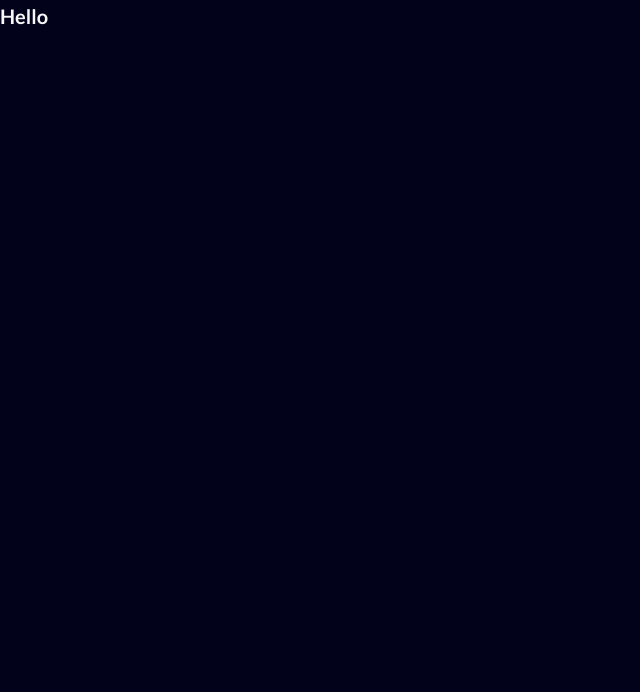
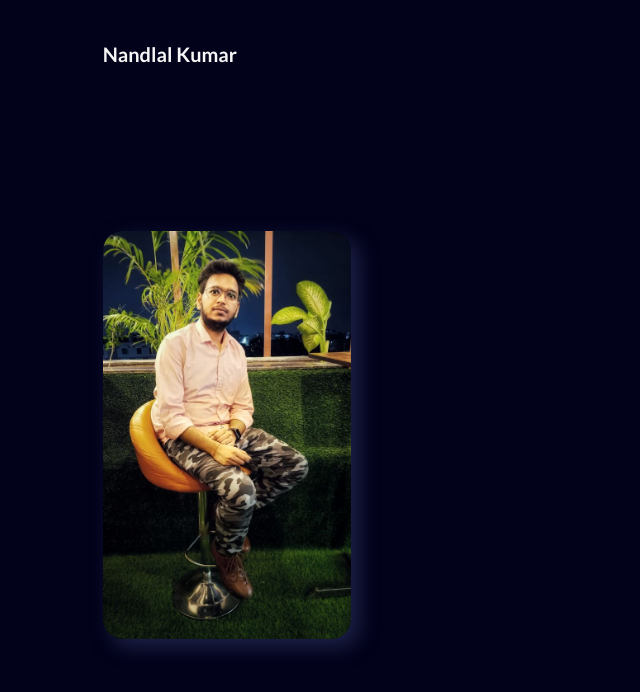
Before and after one commit to NandlalKumar615/Nandlal_Kumar, a React (Create React App) app: page / in a window 1280 px wide. Shown: the top 692 px of the page, without its empty margins (0-640 px from the left). Built offline with nearby package versions, Linux system fonts and the light colour scheme.

Commit message:
add-photo-and-name

```diff
--- a/src/App.js
+++ b/src/App.js
@@ -1,9 +1,13 @@
+import React from 'react';
+
+import Header from './components/Header/Header';
+
 import './App.scss';
 
 function App() {
   return (
     <div className="container">
-      <h1>Hello</h1>
+      <Header></Header>
     </div>
   );
 }
--- /dev/null
+++ b/src/components/Header/Header.js
@@ -0,0 +1,17 @@
+import React from 'react';
+
+import NameAndPhoto from './NameAndPhoto';
+
+import './Header.scss';
+
+
+
+const Header=()=>{
+    return (
+        <div className='header'>
+            <NameAndPhoto></NameAndPhoto>
+        </div>
+    );
+}
+
+export default Header;
--- /dev/null
+++ b/src/components/Header/Header.scss
@@ -0,0 +1,5 @@
+.header{
+    grid-column: 1 / -1;
+    display: grid;
+    grid-template-columns: repeat(12,1fr);
+}
--- /dev/null
+++ b/src/components/Header/NameAndPhoto.js
@@ -0,0 +1,14 @@
+import './NameAndPhoto.scss';
+
+import NanlalPhoto from '../../Images/Nandlal_Kumar.jpg'
+
+const NameAndPhoto = () =>{
+    return(
+        <div className='name_and_photo'>
+            <h1 className='name_and_photo-name'>Nandlal Kumar</h1>
+            <img src={NanlalPhoto} alt="Nandlal Kumar" />
+        </div>
+    );
+}
+
+export default NameAndPhoto;
--- /dev/null
+++ b/src/components/Header/NameAndPhoto.scss
@@ -0,0 +1,31 @@
+.name_and_photo{
+    grid-column: 1 / 5;
+    // background-color: red;
+    // display: flex;
+    // flex-direction: column;
+    // justify-content:center;
+    // align-items: center;
+
+    display: grid;
+    grid-template-rows: 7rem 1fr;
+
+
+    &-name{
+        grid-row: 1/2;
+        // justify-self: center;
+        // margin-top: auto;
+        align-self:flex-end;
+        margin-left: 20%;
+    }
+
+    & img{
+        width : 60%;
+        justify-self: center;
+        align-self: center;
+        border-radius: 20px;
+        perspective: 150rem;
+        box-shadow: 0.8rem 0.8rem 2rem rgba(30, 34, 72, 0.995);
+
+    }
+
+}
--- a/src/index.scss
+++ b/src/index.scss
@@ -13,6 +13,7 @@ html {
 
 body {
   background-color: $color-primary;
+  margin: 0 2rem;
   font-family: $font-primary;
   color: $color-grey-light-1;
   font-weight: 400;
```
Also changed, not shown: src/Images/Nandlal_Kumar.jpg (added), src/components/Abstracts/Animations.scss (added), src/components/Abstracts/Mixins.scss (added), src/components/Abstracts/Typography.scss (added), src/components/Abstracts/Utilities.scss (added), src/components/Abstracts/Variables.scss (renamed from src/components/abstracts/_variables.scss).
